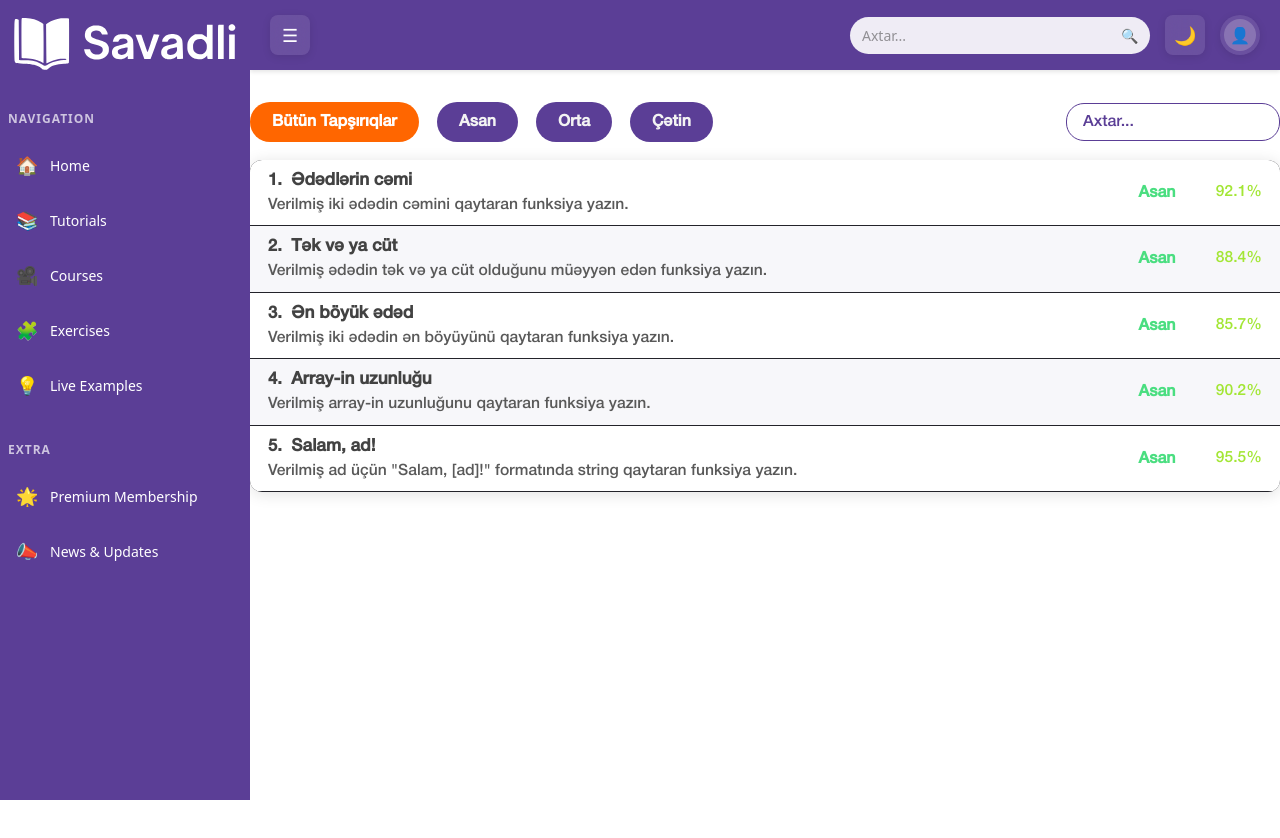
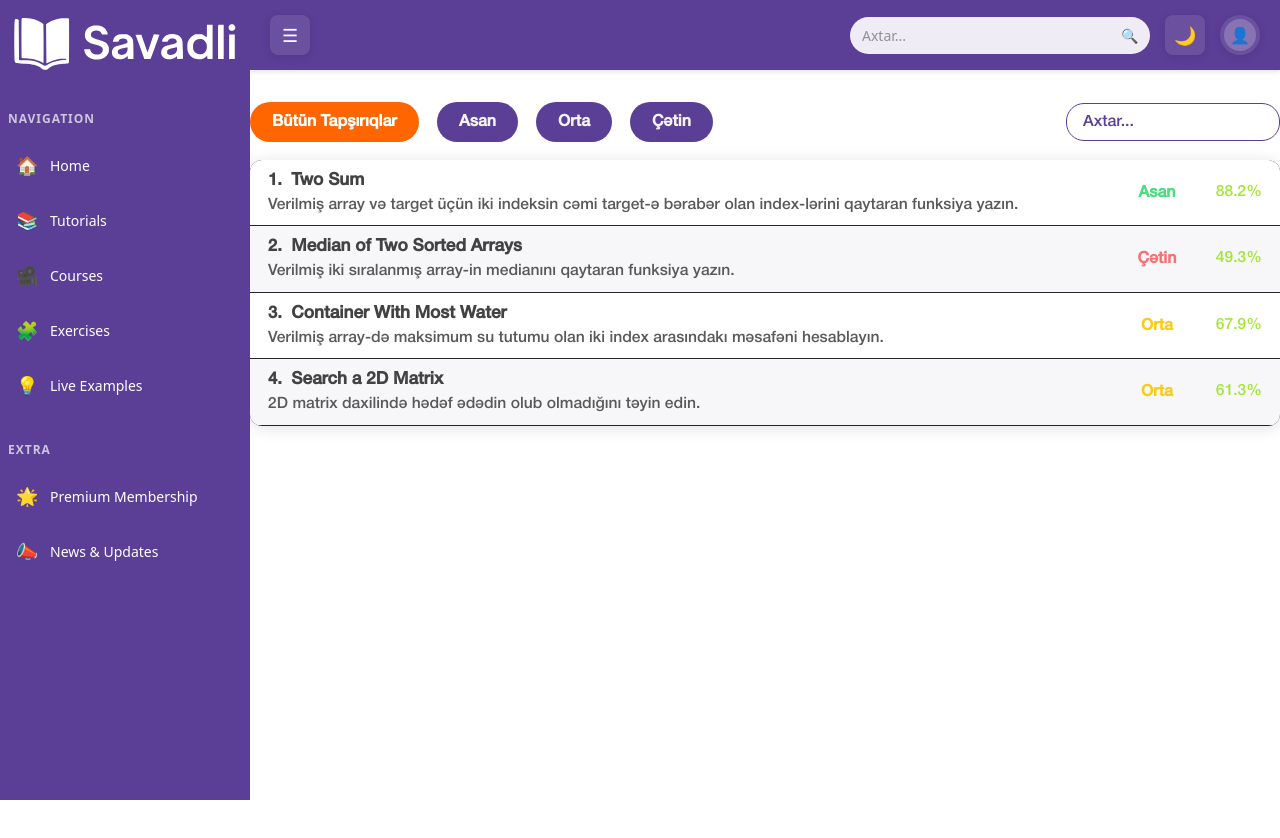
Before and after one commit to mlalayev/myPlatform, a Next.js app: page /exercises in a window 1280 px wide. Shown: the top 838 px of the page. Built offline with nearby package versions, Linux system fonts and the light colour scheme.

Commit message:
monaco editor can read all var let const now

```diff
--- a/src/app/exercises/[id]/page.tsx
+++ b/src/app/exercises/[id]/page.tsx
@@ -35,7 +35,7 @@ export default function ExerciseDetailPage({
     null
   );
   const [activeCase, setActiveCase] = useState(0);
-  const [userCode, setUserCode] = useState("function sum() {\n\n}");
+  const [userCode, setUserCode] = useState("function solution() {\n\n}");
   const [isSubmitting, setIsSubmitting] = useState(false);
   const [detectedComplexity, setDetectedComplexity] = useState<string | null>(
     null
@@ -83,24 +83,41 @@ export default function ExerciseDetailPage({
   }
 
   function isEqual(result: any, expected: any): boolean {
-    // Try deep equality for arrays/objects
+    // Try to parse expected if it's a stringified array/object
+    let parsedExpected = expected;
+
+    if (typeof expected === "string") {
+      try {
+        parsedExpected = JSON.parse(expected);
+      } catch {
+        // not a JSON string, leave as is
+      }
+    }
+
+    // Deep equality check for arrays/objects
     if (
       typeof result === "object" &&
       result !== null &&
-      typeof expected === "object" &&
-      expected !== null
+      typeof parsedExpected === "object" &&
+      parsedExpected !== null
     ) {
-      return JSON.stringify(result) === JSON.stringify(expected);
+      return JSON.stringify(result) === JSON.stringify(parsedExpected);
     }
-    // Try loose equality for primitives
+
+    // Loose equality for primitives
     if (
-      (typeof result === "number" || typeof result === "string" || typeof result === "boolean") &&
-      (typeof expected === "number" || typeof expected === "string" || typeof expected === "boolean")
+      (typeof result === "number" ||
+        typeof result === "string" ||
+        typeof result === "boolean") &&
+      (typeof parsedExpected === "number" ||
+        typeof parsedExpected === "string" ||
+        typeof parsedExpected === "boolean")
     ) {
-      return result == expected;
+      return result == parsedExpected;
     }
-    // Fallback to string comparison
-    return String(result).trim() === String(expected).trim();
+
+    // Final fallback to string comparison
+    return String(result).trim() === String(parsedExpected).trim();
   }
 
   const submitCode = async () => {
--- a/src/app/exercises/exercisesData.ts
+++ b/src/app/exercises/exercisesData.ts
@@ -24,147 +24,139 @@ export interface Exercise {
 export const exercises: Exercise[] = [
   {
     id: "1",
-    title: "Ədədlərin cəmi",
-    difficulty: "Asan",
-    description: "Verilmiş iki ədədin cəmini qaytaran funksiya yazın.",
-    acceptance: 92.1,
-    constraints: ["-10^9 ≤ a, b ≤ 10^9"],
-    examples: [
-      { input: "a = 2, b = 3", output: "5" },
-      { input: "a = -1, b = 1", output: "0" },
-    ],
-    tags: ["Array", "Math"],
-    solution: `function sum(a, b) {
-  return a + b;
-}`,
-    timeComplexity: "O(1)",
-    spaceComplexity: "O(1)",
-    hints: ["Sadəcə toplama operatorundan istifadə edin."],
-    testCases: [
-      { input: "2 3", expectedOutput: "5", hidden: false },
-      { input: "-1 1", expectedOutput: "0", hidden: false },
-      { input: "100 200", expectedOutput: "300", hidden: true },
-      { input: "-1000000000 1000000000", expectedOutput: "0", hidden: true },
-      { input: "0 0", expectedOutput: "0", hidden: true },
-      { input: "123 456", expectedOutput: "579", hidden: true },
-      { input: "-5 -5", expectedOutput: "-10", hidden: true },
-      { input: "999999999 1", expectedOutput: "1000000000", hidden: true },
-      { input: "1 -1", expectedOutput: "0", hidden: true },
-      { input: "42 58", expectedOutput: "100", hidden: true },
-    ],
-    inputParser: (input: string) => input.split(" ").map(Number),
-  },
-  {
-    id: "2",
-    title: "Tək və ya cüt",
+    title: "Two Sum",
     difficulty: "Asan",
     description:
-      "Verilmiş ədədin tək və ya cüt olduğunu müəyyən edən funksiya yazın.",
-    acceptance: 88.4,
-    constraints: ["-10^9 ≤ n ≤ 10^9"],
+      "Verilmiş array və target üçün iki indeksin cəmi target-ə bərabər olan index-lərini qaytaran funksiya yazın.",
+    acceptance: 88.2,
+    constraints: ["2 ≤ nums.length ≤ 10^4", "-10^9 ≤ nums[i], target ≤ 10^9"],
     examples: [
-      { input: "n = 4", output: "Cüt" },
-      { input: "n = 7", output: "Tək" },
+      { input: "2 7 11 15|9", output: "[0,1]" },
+      { input: "3 2 4|6", output: "[1,2]" },
     ],
-    tags: ["Math", "Conditional"],
-    solution: `function isEven(n) {
-  return n % 2 === 0 ? 'Cüt' : 'Tək';
+    tags: ["Array", "HashMap"],
+    solution: `function solution(nums, target) {
+  const map = {};
+  for (let i = 0; i < nums.length; i++) {
+    const diff = target - nums[i];
+    if (diff in map) return [map[diff], i];
+    map[nums[i]] = i;
+  }
 }`,
-    timeComplexity: "O(1)",
-    spaceComplexity: "O(1)",
-    hints: ["% operatoru ilə ədədin 2-yə bölünüb bölünmədiyini yoxlayın."],
+    timeComplexity: "O(n)",
+    spaceComplexity: "O(n)",
     testCases: [
-      { input: "2", expectedOutput: "Cüt", hidden: false },
-      { input: "3", expectedOutput: "Tək", hidden: false },
-      { input: "0", expectedOutput: "Cüt", hidden: true },
-      { input: "-2", expectedOutput: "Cüt", hidden: true },
-      { input: "-3", expectedOutput: "Tək", hidden: true },
-      { input: "1000000000", expectedOutput: "Cüt", hidden: true },
-      { input: "999999999", expectedOutput: "Tək", hidden: true },
+      { input: "2 7 11 15|9", expectedOutput: "[0,1]" },
+      { input: "3 2 4|6", expectedOutput: "[1,2]" },
+      { input: "3 3|6", expectedOutput: "[0,1]", hidden: true },
+      { input: "1 2 3 4 5|9", expectedOutput: "[3,4]", hidden: true },
     ],
-    inputParser: (input: string) => [Number(input)],
-  },
-  {
-    id: "3",
-    title: "Ən böyük ədəd",
-    difficulty: "Asan",
-    description: "Verilmiş iki ədədin ən böyüyünü qaytaran funksiya yazın.",
-    acceptance: 85.7,
-    constraints: ["-10^9 ≤ a, b ≤ 10^9"],
-    examples: [
-      { input: "a = 5, b = 3", output: "5" },
-      { input: "a = -1, b = 1", output: "1" },
-    ],
-    tags: ["Math", "Conditional"],
-    solution: `function max(a, b) {
-  return a > b ? a : b;
-}`,
-    timeComplexity: "O(1)",
-    spaceComplexity: "O(1)",
-    hints: ["Sadə if və ya ternary operator istifadə edin."],
-    testCases: [
-      { input: "5 3", expectedOutput: "5", hidden: false },
-      { input: "-1 1", expectedOutput: "1", hidden: false },
-      { input: "0 0", expectedOutput: "0", hidden: true },
-      { input: "100 -100", expectedOutput: "100", hidden: true },
-      { input: "-10 -20", expectedOutput: "-10", hidden: true },
-      { input: "999999999 1", expectedOutput: "999999999", hidden: true },
-    ],
-    inputParser: (input: string) => input.split(" ").map(Number),
+    inputParser: (input: string) => {
+      const [numsStr, targetStr] = input.split("|");
+      const nums = numsStr.trim().split(" ").map(Number);
+      const target = Number(targetStr.trim());
+      return [nums, target];
+    },
   },
   {
     id: "4",
-    title: "Array-in uzunluğu",
-    difficulty: "Asan",
-    description: "Verilmiş array-in uzunluğunu qaytaran funksiya yazın.",
-    acceptance: 90.2,
-    constraints: ["Array 1000 elementdən çox olmamalıdır."],
+    title: "Median of Two Sorted Arrays",
+    difficulty: "Çətin",
+    description:
+      "Verilmiş iki sıralanmış array-in medianını qaytaran funksiya yazın.",
+    acceptance: 49.3,
+    constraints: ["0 ≤ nums1.length, nums2.length ≤ 1000"],
     examples: [
-      { input: "[1, 2, 3]", output: "3" },
-      { input: "[]", output: "0" },
+      { input: "1 3 | 2", output: "2.0" },
+      { input: "1 2 | 3 4", output: "2.5" },
     ],
-    tags: ["Array", "Basic"],
-    solution: `function length(arr) {
-  return arr.length;
+    tags: ["Array", "Binary Search", "Divide and Conquer"],
+    solution: `function solution(nums1, nums2) {
+  const merged = [...nums1, ...nums2].sort((a, b) => a - b);
+  const mid = Math.floor(merged.length / 2);
+  if (merged.length % 2 === 0) {
+    return (merged[mid - 1] + merged[mid]) / 2;
+  } else {
+    return merged[mid];
+  }
 }`,
-    timeComplexity: "O(1)",
-    spaceComplexity: "O(1)",
-    hints: ["`.length` xüsusiyyətindən istifadə edin."],
+    timeComplexity: "O((m+n) log(m+n)",
+    spaceComplexity: "O(m+n)",
     testCases: [
-      { input: "1 2 3", expectedOutput: "3", hidden: false },
-      { input: "", expectedOutput: "0", hidden: false },
-      { input: "5 10 15 20", expectedOutput: "4", hidden: true },
-      { input: "-1 -2 -3 -4 -5", expectedOutput: "5", hidden: true },
+      { input: "1 3|2", expectedOutput: "2.0" },
+      { input: "1 2|3 4", expectedOutput: "2.5" },
+      { input: "0 0|0 0", expectedOutput: "0.0", hidden: true },
     ],
-    inputParser: (input: string) => [
-      input.trim() ? input.trim().split(" ").map(Number) : [],
-    ],
+    inputParser: (input: string) => {
+      const [part1, part2] = input.split("|");
+      return [
+        part1.trim() ? part1.trim().split(" ").map(Number) : [],
+        part2.trim() ? part2.trim().split(" ").map(Number) : [],
+      ];
+    },
   },
   {
-    id: "5",
-    title: "Salam, ad!",
-    difficulty: "Asan",
+    id: "11",
+    title: "Container With Most Water",
+    difficulty: "Orta",
     description:
-      'Verilmiş ad üçün "Salam, [ad]!" formatında string qaytaran funksiya yazın.',
-    acceptance: 95.5,
-    constraints: ["Ad 50 simvoldan uzun olmamalıdır."],
-    examples: [
-      { input: "name = Murad", output: "Salam, Murad!" },
-      { input: "name = Aysel", output: "Salam, Aysel!" },
+      "Verilmiş array-də maksimum su tutumu olan iki index arasındakı məsafəni hesablayın.",
+    acceptance: 67.9,
+    constraints: ["n ≥ 2", "0 ≤ height[i] ≤ 10^4"],
+    examples: [{ input: "1 8 6 2 5 4 8 3 7", output: "49" }],
+    tags: ["Two Pointers", "Greedy"],
+    solution: `function solution(height) {
+  let left = 0, right = height.length - 1, maxArea = 0;
+  while (left < right) {
+    const h = Math.min(height[left], height[right]);
+    const w = right - left;
+    maxArea = Math.max(maxArea, h * w);
+    if (height[left] < height[right]) left++;
+    else right--;
+  }
+  return maxArea;
+}`,
+    timeComplexity: "O(n)",
+    spaceComplexity: "O(1)",
+    testCases: [
+      { input: "1 8 6 2 5 4 8 3 7", expectedOutput: "49" },
+      { input: "1 1", expectedOutput: "1", hidden: true },
     ],
-    tags: ["String", "Template"],
-    solution: `function greet(name) {
-  return "Salam, " + name + "!";
+    inputParser: (input: string) => [input.trim().split(" ").map(Number)],
+  },
+  {
+    id: "74",
+    title: "Search a 2D Matrix",
+    difficulty: "Orta",
+    description: "2D matrix daxilində hədəf ədədin olub olmadığını təyin edin.",
+    acceptance: 61.3,
+    constraints: ["matrix.length, matrix[0].length ≥ 1"],
+    examples: [{ input: "1 3 5 7|10 11 16 20|23 30 34 60|3", output: "true" }],
+    tags: ["Matrix", "Binary Search"],
+    solution: `function solution(matrix, target) {
+  if (!matrix.length || !matrix[0].length) return false;
+  let rows = matrix.length, cols = matrix[0].length;
+  let left = 0, right = rows * cols - 1;
+  while (left <= right) {
+    let mid = Math.floor((left + right) / 2);
+    let midVal = matrix[Math.floor(mid / cols)][mid % cols];
+    if (midVal === target) return true;
+    else if (midVal < target) left = mid + 1;
+    else right = mid - 1;
+  }
+  return false;
 }`,
-    timeComplexity: "O(1)",
+    timeComplexity: "O(log(m*n))",
     spaceComplexity: "O(1)",
-    hints: ["String birləşdirmə və ya template literal istifadə edin."],
     testCases: [
-      { input: "Murad", expectedOutput: "Salam, Murad!", hidden: false },
-      { input: "Aysel", expectedOutput: "Salam, Aysel!", hidden: false },
-      { input: "Eli", expectedOutput: "Salam, Eli!", hidden: true },
-      { input: "Fatima", expectedOutput: "Salam, Fatima!", hidden: true },
+      { input: "1 3 5 7|10 11 16 20|23 30 34 60|3", expectedOutput: "true" },
+      { input: "1 3 5 7|10 11 16 20|23 30 34 60|13", expectedOutput: "false" },
     ],
-    inputParser: (input: string) => [input],
+    inputParser: (input: string) => {
+      const parts = input.split("|");
+      const target = Number(parts.pop());
+      const matrix = parts.map((row) => row.trim().split(" ").map(Number));
+      return [matrix, target];
+    },
   },
 ];
```
Also changed, not shown: src/app/exercises/[id]/sandboxWorkerString.ts (+23 -16 lines).
